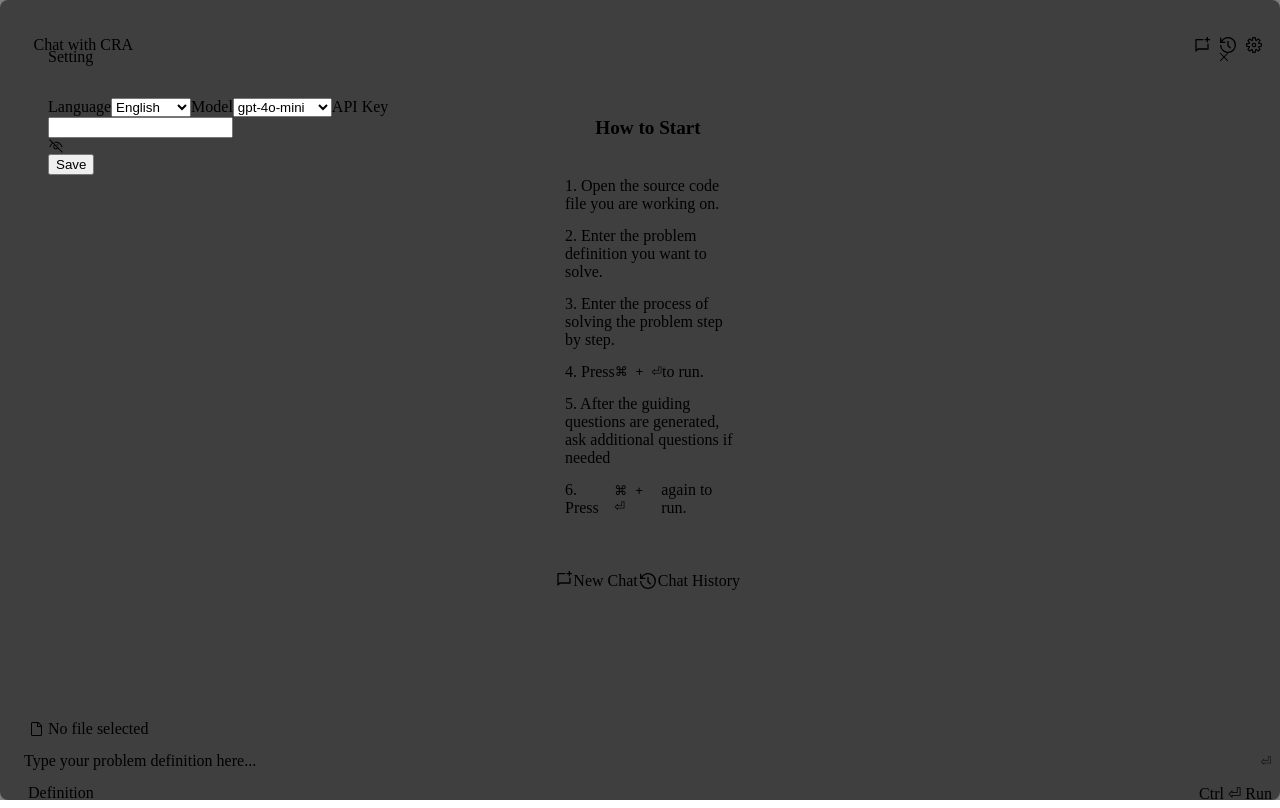
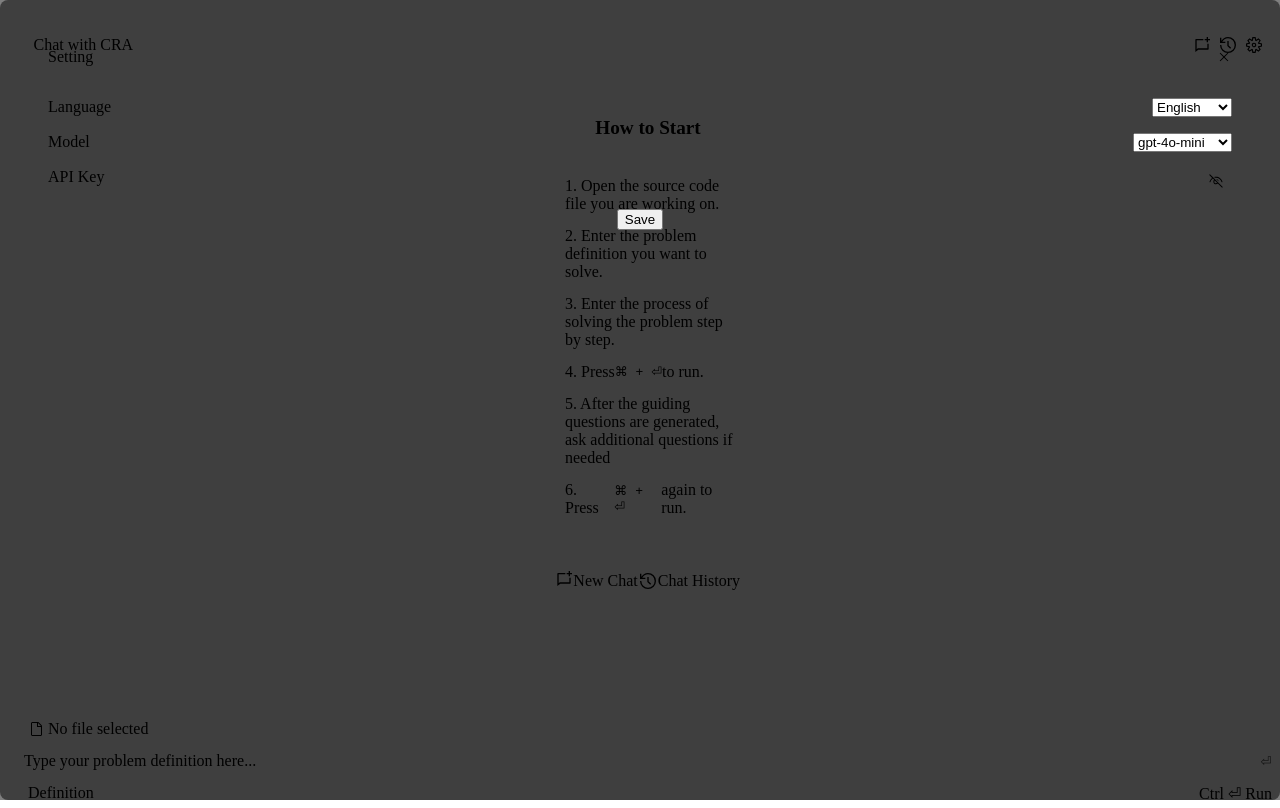
Before and after one commit to Computer-Research-Association/CodingRoadmapAssistant, a React (Vite) app in the folder webview-ui/: page / in a window 1280 px wide. Both pictures are taken after a click on the element 1254 px from the left and 45 px from the top of the page. Built offline with nearby package versions, Linux system fonts and the light colour scheme.

Commit message:
[feat #147] SettingWIndow styles

```diff
--- a/webview-ui/src/styles/SettingWindow.css
+++ b/webview-ui/src/styles/SettingWindow.css
@@ -1,4 +1,11 @@
+label {
+  display: flex;
+  justify-content: space-between;
+  width: 100%;
+}
+
 .setting-overlay {
+  color: var(--vscode-editor-foreground);
   position: fixed;
   top: 0;
   left: 0;
@@ -17,6 +24,7 @@
   padding: 3rem;
   width: 100%;
   height: 100%;
+  -webkit-user-drag: false;
 }
 
 .close-container {
@@ -28,3 +36,35 @@
     cursor: pointer;
   }
 }
+
+.settings {
+  display: flex;
+  flex-direction: column;
+  align-items: center;
+  gap: 1rem;
+}
+
+.input-wrapper {
+  display: flex;
+  align-items: center;
+  background-color: var(--vscode-input-background);
+  border: 2px solid var(--vscode-input-border);
+  border-radius: 4px;
+  padding: 4px 8px;
+}
+
+.input-wrapper:focus-within {
+  border: 2px solid var(--vscode-button-background);
+}
+
+.input {
+  background-color: transparent;
+  border: none;
+  outline: none;
+  color: var(--vscode-input-foreground);
+}
+
+.input:focus {
+  border: none;
+  outline: none;
+}
```
